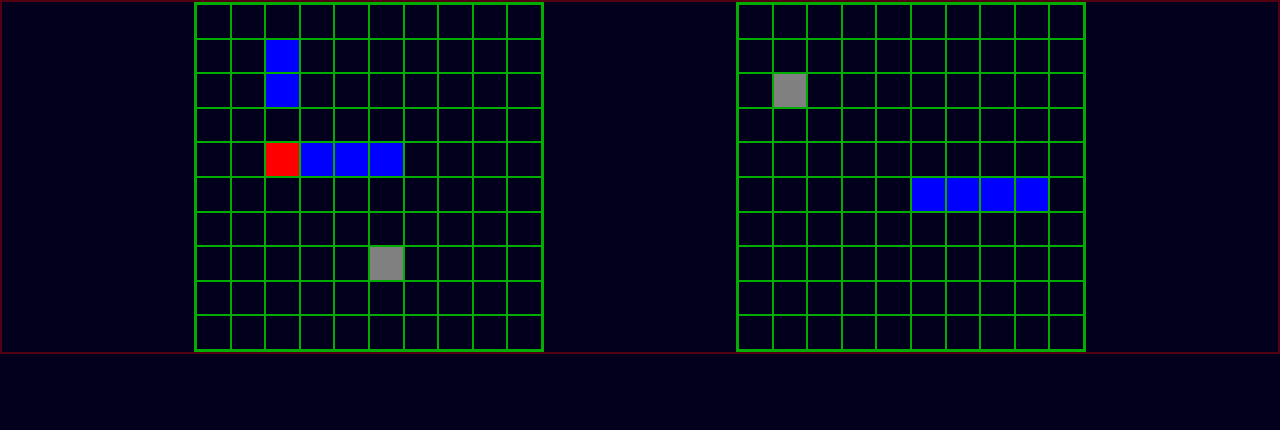
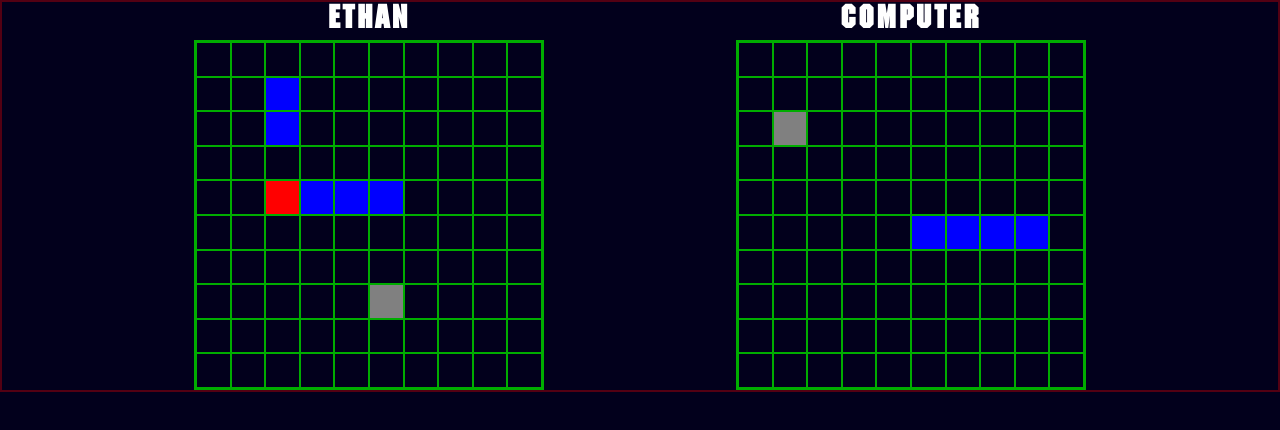
Before and after one commit to ethanwhall389/battleship, a website built with webpack: page dist/index.html in a window 1280 px wide. Built offline with nearby package versions, Linux system fonts and the light colour scheme.

Commit message:
Add battleship font and board titles

```diff
--- a/dist/index.html
+++ b/dist/index.html
@@ -8,11 +8,17 @@
     <link rel="stylesheet" href="styles.css">
 </head>
 <body class="dark-mode">
-    <div class="boards-cont">
-        <div class="board player-board">
+    <div class="boards-main-cont">
+        <div class="board-cont">
+            <h2 class="player-name player-one-name">Ethan</h2>
+            <div class="board player-board">
+            </div>
         </div>
 
-        <div class="board enemy-board">
+        <div class="board-cont">
+            <h2 class="player-name player-two-name">Computer</h2>
+            <div class="board enemy-board">
+            </div>
         </div>
     </div>
 </body>
--- a/dist/styles.css
+++ b/dist/styles.css
@@ -1,3 +1,13 @@
+@font-face {
+    font-family: 'ITC Machine Std';
+    src: url('fonts/MachineStd.woff2') format('woff2'),
+        url('fonts/MachineStd.woff') format('woff');
+    font-weight: 500;
+    font-style: normal;
+    font-display: swap;
+}
+
+
 
 :root {
     --accent: rgb(0, 173, 0);
@@ -13,6 +23,9 @@
     margin: 0;
     padding: 0;
     box-sizing: border-box;
+    color: white;
+    font-family: 'ITC Machine Std';
+    letter-spacing: 3px;
 }
 
 body {
@@ -20,10 +33,20 @@ body {
     width: 100%;
 }
 
-.boards-cont {
+.boards-main-cont {
     display: flex;
     justify-content: space-evenly;
     border: 2px solid rgba(255, 0, 0, 0.322);
+}
+
+.board-cont {
+    display: flex;
+    flex-direction: column;
+    align-items: center;
+}
+
+.player-name {
+    font-size: 2rem;
 }
 
 /* .board {
```
Also changed, not shown: dist/fonts/MachineStd.otf (added), dist/fonts/MachineStd.woff (added), dist/fonts/MachineStd.woff2 (added).
